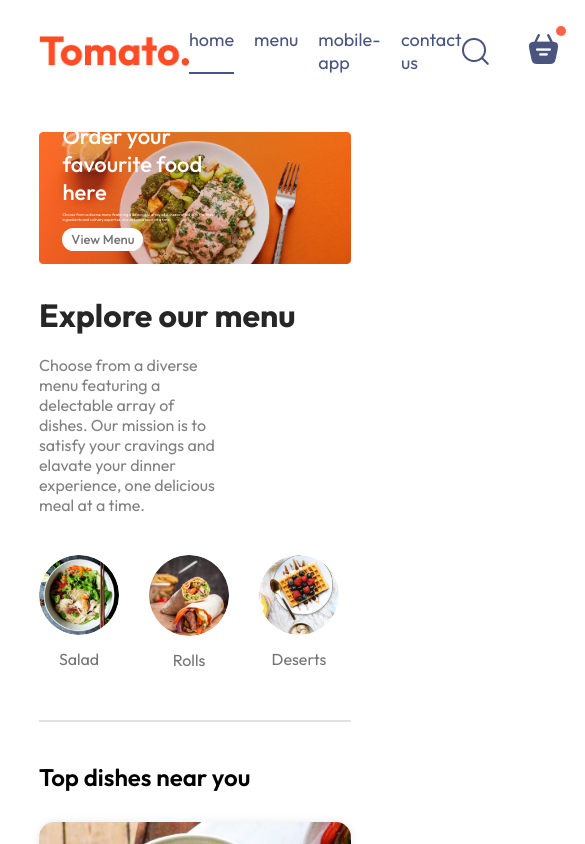
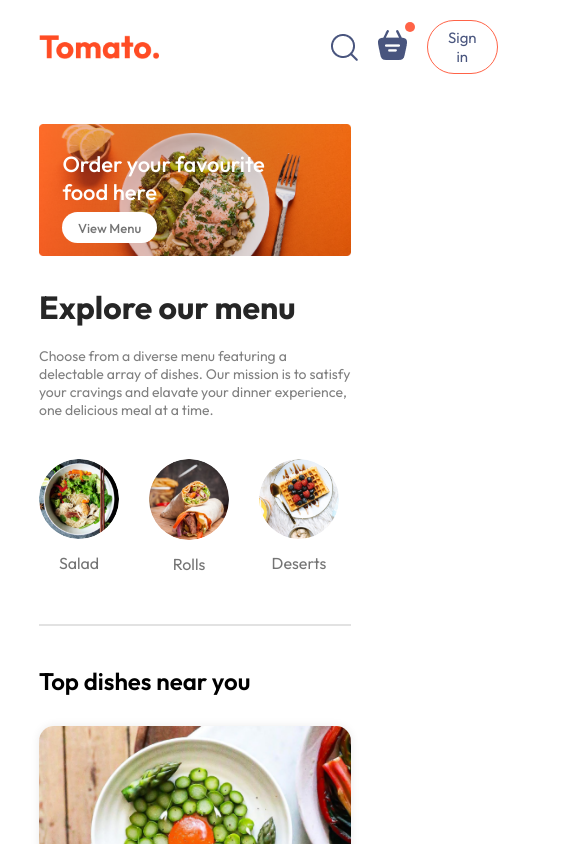
Before and after one commit to NethmiHasi/Food-Delivery-App, a React (Vite) app in the folder frontend/: page / in a window 390 px wide. Shown: the top 844 px of the page, 585 px wide, since content can reach past the window. Built offline with nearby package versions, Linux system fonts and the light colour scheme.

Commit message:
made pages responsive

```diff
--- a/frontend/src/components/ExploreMenu/ExploreMenu.css
+++ b/frontend/src/components/ExploreMenu/ExploreMenu.css
@@ -55,3 +55,10 @@
     border: 4px solid tomato;
     padding: 2px;
 }
+
+@media(max-width: 1050px) {
+    .explore-menu-text{
+        max-width: 100%;
+        font-size: 14px;
+    }
+}
--- a/frontend/src/components/Header/Header.css
+++ b/frontend/src/components/Header/Header.css
@@ -38,3 +38,22 @@
     font-size: max(1vw, 13px);
     border-radius: 50px;
 }
+
+@media(max-width: 1050px) {
+
+    .header-contents{
+        max-width: 45%;
+    }
+}
+
+@media(max-width: 750px) {
+    .header-contents{
+        max-width: 65%;
+    }
+    .header-contents p{
+        display: none;
+    }
+    .header-contents button{
+        padding: 2vw 4vw;
+    }
+}
--- a/frontend/src/components/Navbar/Navbar.css
+++ b/frontend/src/components/Navbar/Navbar.css
@@ -61,3 +61,54 @@
     top: -8px;
     right: -8px;
 }
+
+@media(max-width :1050px){
+    .navbar .logo{
+        width: 140px;
+    }
+    .navbar-menu{
+        gap: 20px;
+        font-size: 17px;
+
+    }
+    .navbar-right{
+        gap: 30px;
+
+    }
+    .navbar-right{
+        width: 22px;
+    }
+    .navbar-right button{
+        padding: 8px 25px;
+    }
+}
+@media(max-width :900px){
+    .navbar .logo{
+        width: 120px;
+    }
+    .navbar-menu{
+        gap: 15px;
+        font-size: 16px;
+
+    }
+    .navbar-right{
+        gap: 20px;
+
+    }
+    .navbar-right{
+        width: 20px;
+    }
+    .navbar-right button{
+        padding: 7px 20px;
+        font-size: 15px;
+    }
+}
+
+@media(max-width :750px){
+
+    .navbar-menu{
+        display: none;
+
+    }
+
+}
```
